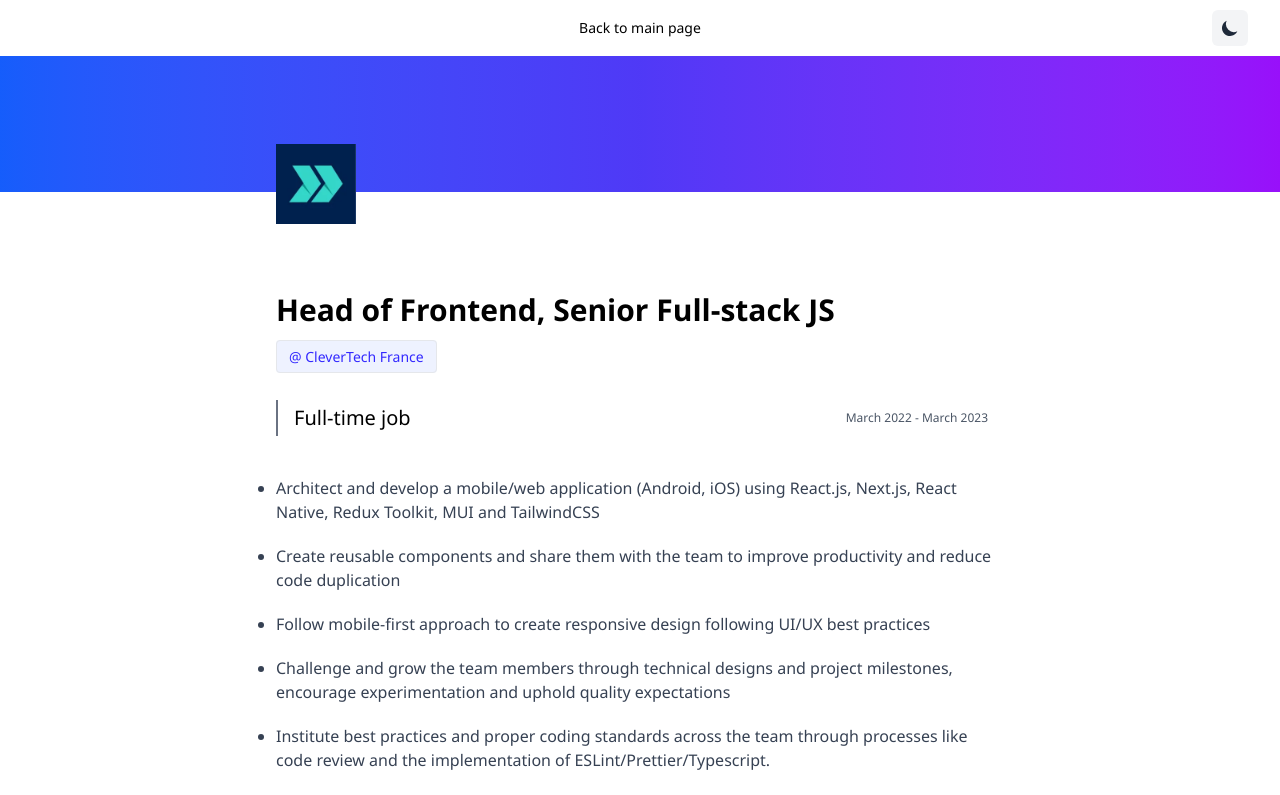
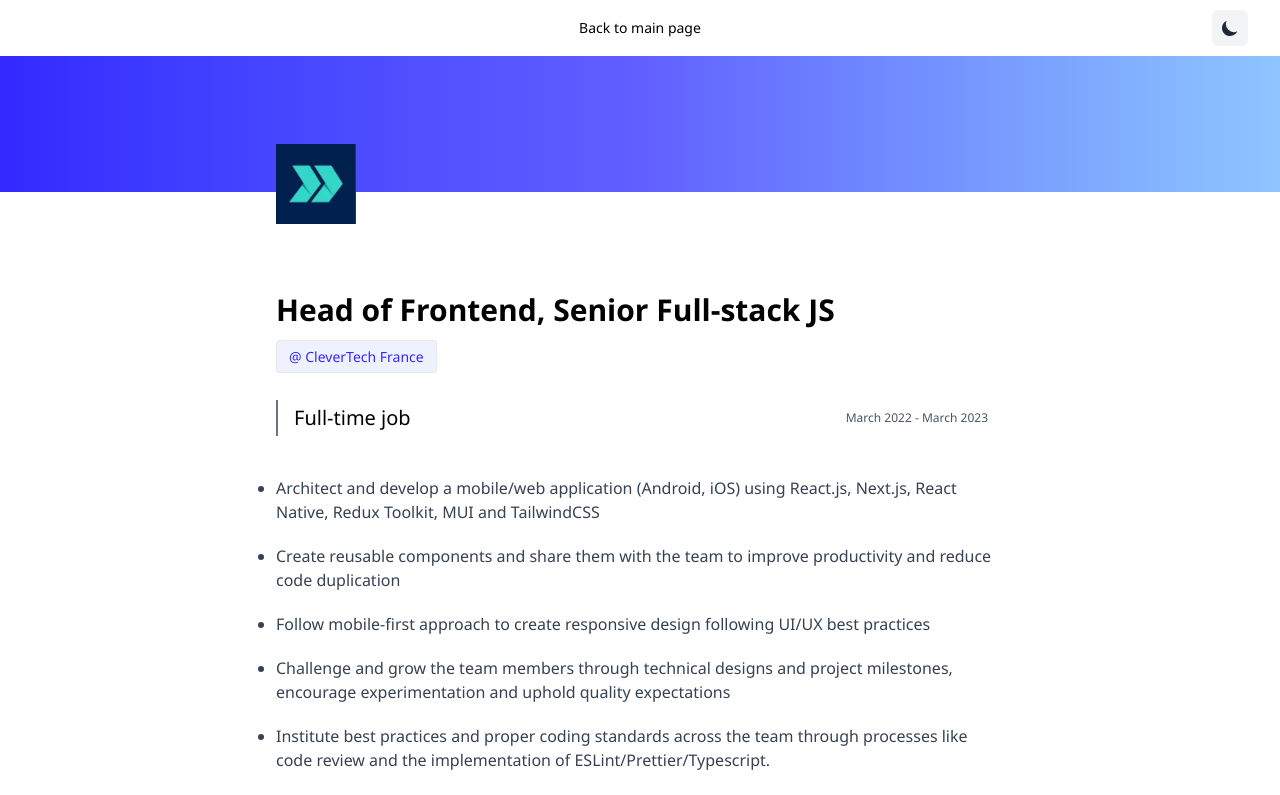
Before and after one commit to MalekSmida/minimalist-potfolio-template-nextjs, a Next.js app: page /experience/clevertech-france in a window 1280 px wide. Shown: the top 795 px of the page. Built offline with nearby package versions, Linux system fonts and the light colour scheme.

Commit message:
refactor: experience page bg gradient

```diff
--- a/src/app/experience/[slug]/page.tsx
+++ b/src/app/experience/[slug]/page.tsx
@@ -40,7 +40,7 @@ const Experience: React.FC<PropsExperience> = async ({ params }) => {
   return (
     <>
       <NavHeader navButtonList={navButtonList} />
-      <span className="relative h-48 w-screen bg-linear-to-r from-blue-600 via-indigo-600 to-purple-600"></span>
+      <span className="from-primary relative h-48 w-screen bg-gradient-to-r via-indigo-500 to-blue-300"></span>
       <section className="relative container mx-auto max-w-3xl py-20">
         {/* Company logo */}
         <Image
--- a/src/styles/globals.css
+++ b/src/styles/globals.css
@@ -33,9 +33,6 @@ body {
     Droid Sans,
     Helvetica Neue,
     sans-serif;
-
-  /* TODO: transition's animation of dark mode */
-  /* @apply transition-colors duration-300 ease-in-out; */
 }
 
 * {
```
